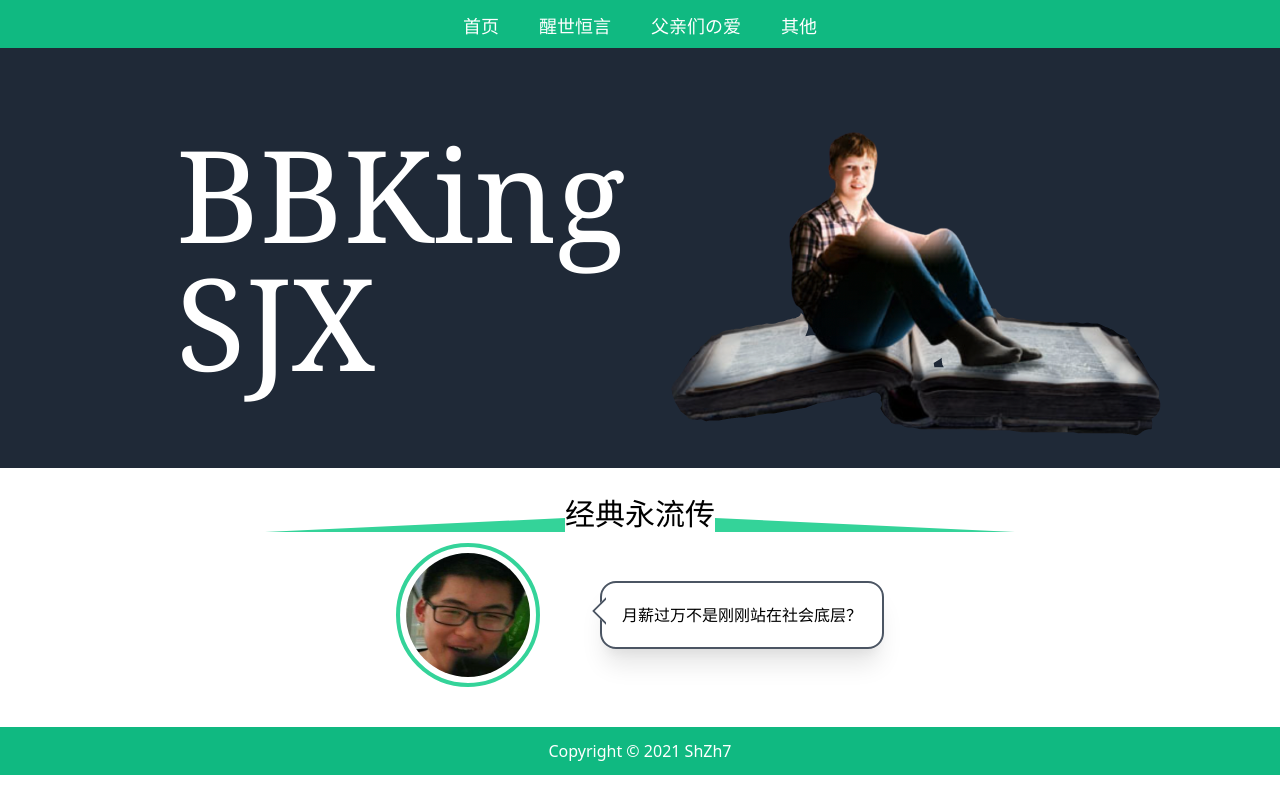
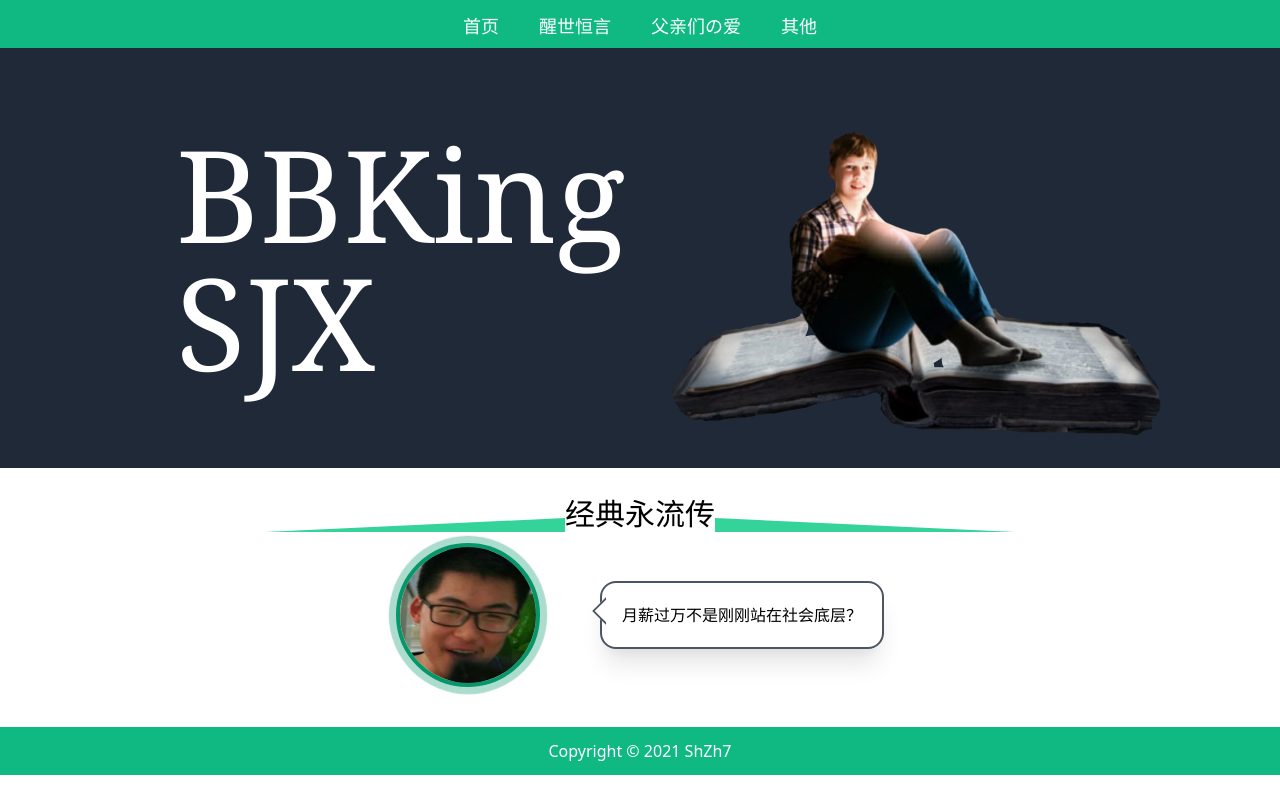
Before and after one commit to Sh-Zh-7/BBKing-sjx, a Nuxt app: page / in a window 1280 px wide. Built offline with nearby package versions, Linux system fonts and the light colour scheme.

Commit message:
style(index): finish ripple animation.

```diff
--- a/pages/index.vue
+++ b/pages/index.vue
@@ -25,8 +25,12 @@
       <section>
         <p id="random-quote" class='text-3xl text-center mt-7'>经典永流传</p>
         <div class='flex items-center justify-center'>
-          <img src='/avatar.png' alt='avatar of sjx'
-               class='rounded-full w-36 h-36 border-green-400 border-4 p-1.5'>
+          <div class='relative'>
+            <img src='/avatar.png' alt='avatar of sjx'
+                 class='rounded-full w-36 h-36 border-green-600 border-4'>
+            <!-- 做动画用的辅助标签 -->
+            <div id='animate-assist-tag' class='absolute w-36 h-36 top-0 rounded-full bg-green-600'></div>
+          </div>
           <div class='ml-14'>
             <div class='w-5 h-5 triangle inline-block border-gray-600 border-2'></div>
             <div class='inline-block -ml-4 p-5 border-gray-600 border-2 rounded-2xl shadow-xl'>
@@ -56,6 +60,22 @@
   border-color: transparent transparent rgb(52, 211, 153) rgb(52, 211, 153);
 }
 
+@keyframes ripple {
+  0%{
+    transform: scale(1);
+    opacity: 0.5;
+  }
+  100%{
+    transform: scale(1.3);
+    opacity: 0;
+  }
+}
+
+#animate-assist-tag {
+  animation: ripple 1.5s linear infinite;
+  z-index: -1;
+}
+
 .triangle {
   clip-path: polygon(0% 0%, 100% 100%, 0% 100%);
   transform: rotate(45deg);
```
